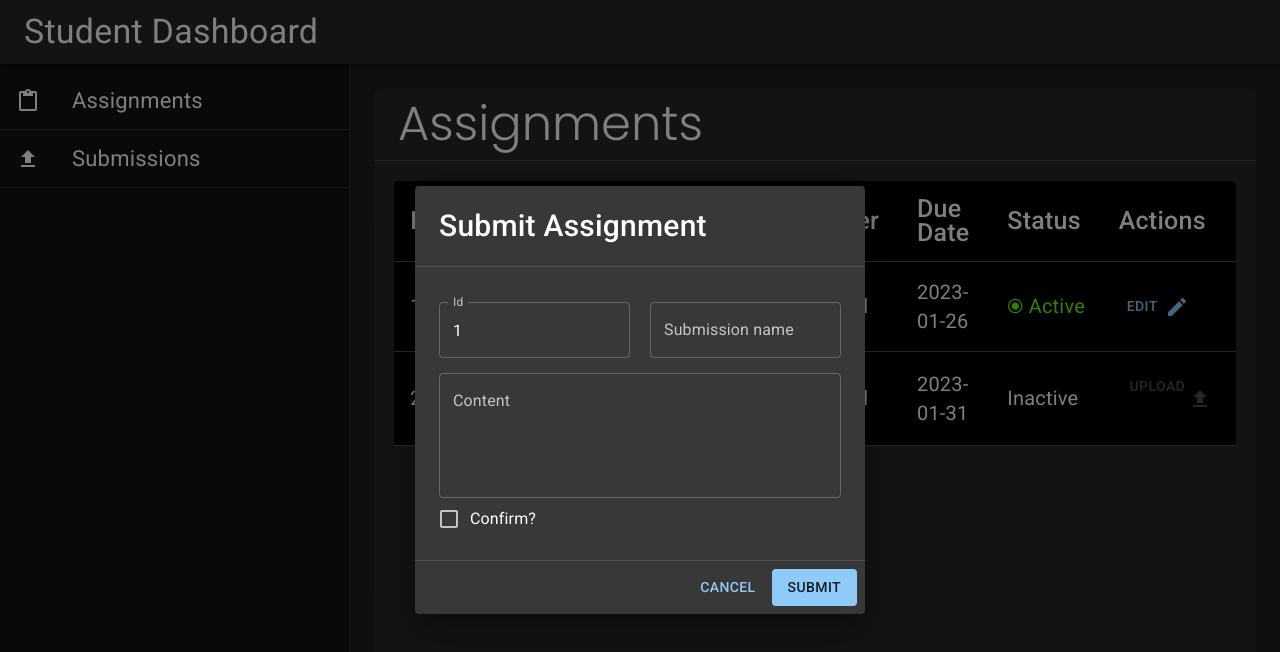
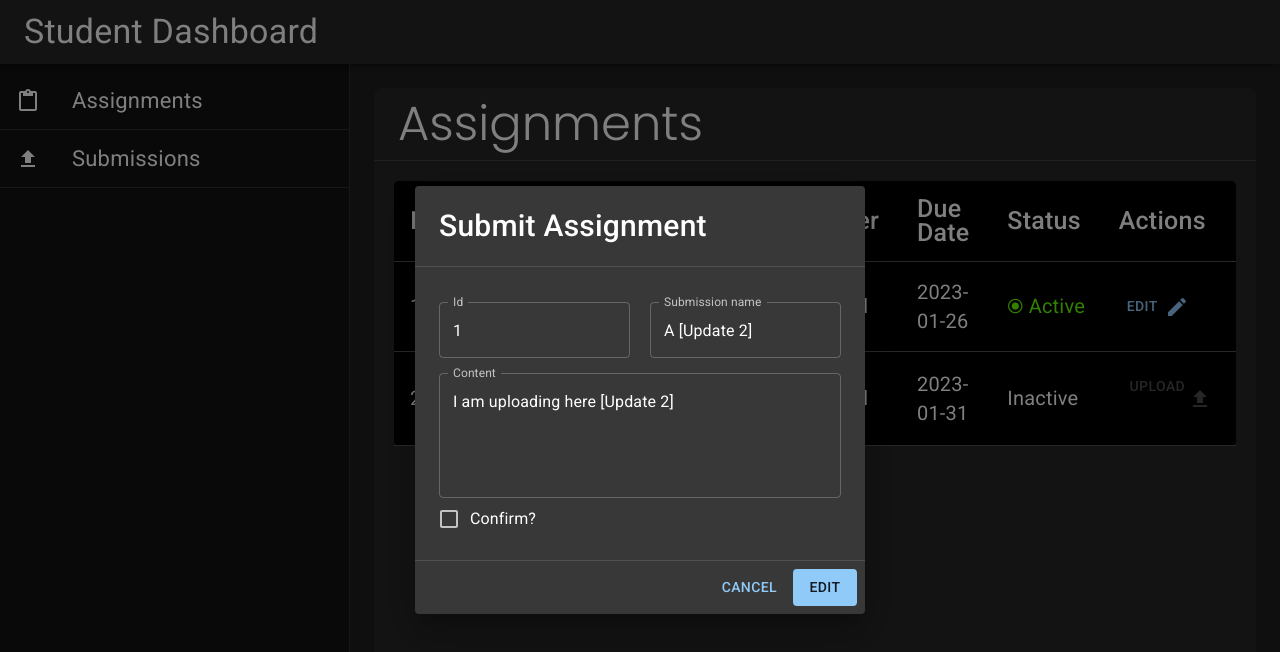
Before and after one commit to WinayGupta777/Assignment_Management, a React (Create React App) app in the folder frontend/: page /student/assignment in a window 1280 px wide. Both pictures are taken after a click on the button "EDIT". Shown: the top 652 px of the page. Built offline with nearby package versions, Linux system fonts and the light colour scheme; data requests are answered from the project's data file.

Commit message:
Edit Button's functionality added; Separate state variable created for that; Bug need to be fix of 'grades';

```diff
--- a/frontend/db.json
+++ b/frontend/db.json
@@ -37,8 +37,8 @@
   "submissions": [
     {
       "id": 1,
-      "subName": "Assignment  1",
-      "content": "I am uploading here",
+      "subName": "A [Update 2]",
+      "content": "I am uploading here [Update 2]",
       "grades": 10,
       "student": "Vinay Gupta"
     }
--- a/frontend/src/components/student/UploadAssignment.js
+++ b/frontend/src/components/student/UploadAssignment.js
@@ -3,28 +3,50 @@ import { Box, Button, Checkbox, Dialog, DialogActions, DialogContent, DialogTitl
 import { Edit, Upload } from '@mui/icons-material';
 import axios from 'axios';
 
-const UploadAssignment =  (props) => {
+const UploadAssignment = (props) => {
     const [open, setOpen] = React.useState(false);
+    const [submissionDone, setSubmissionDone] = React.useState(false);
     const [formData, setFormData] = React.useState({
         id: props.row.id,
         subName: '',
+        grades: 0,
         content: '',
         student: 'Vinay Gupta' // This name will be set when Teacher logins
     });
+    const [editedFormData, setEditedFormData] = React.useState({
+        id: props.row.id,
+        subName: '',
+        grades: 0,
+        content: '',
+    });
 
-    const handleClickOpen = () => { setOpen(true); };
+    const handleClickOpen = async (button) => {
+        if (button === "edit") {
+            const res = await axios.get('http://localhost:4000/submissions/' + props.row.id);
+            setEditedFormData(res.data);
+            console.log("On edit:", res.data);
+        }
+        setOpen(true);
+    };
     const handleClose = () => { setOpen(false); };
 
-    const handleChange = (event) => {
-        setFormData({
-            ...formData,
-            [event.target.name]: event.target.value
-        });
+    const handleChange = (event, isFor) => {
+        if (isFor === "edit") {
+            setEditedFormData({
+                ...editedFormData,
+                [event.target.name]: event.target.value
+            })
+        } else {
+            setFormData({
+                ...formData,
+                [event.target.name]: event.target.value
+            });
+        }
     }
 
     const handleSubmit = (event) => {
         event.preventDefault();
-        console.log(formData);
+        console.log("SUBMIT -> Upload button", formData);
         // code to submit form data to the server
         axios.post("http://localhost:4000/submissions", formData)
             .then((res) => {
@@ -33,7 +55,17 @@ const UploadAssignment =  (props) => {
             }).catch((err) => console.log);
     }
 
-    const [submissionDone, setSubmissionDone] = React.useState(false);
+    const handleEditedSubmit = (event) => {
+        event.preventDefault();
+        console.log("SUBMIT -> Edit button:", editedFormData);
+        // code to submit form data to the server
+        axios.put(`http://localhost:4000/submissions/${props.row.id}`, editedFormData)
+            .then((res) => {
+                console.log("Data edited successfully !!", res.data);
+                handleClose();
+            }).catch((err) => console.log);
+    }
+
 
     useEffect(() => {
         const checkSubmission = async () => {
@@ -59,8 +91,8 @@ const UploadAssignment =  (props) => {
             >
                 {JSON.parse(props.row.status) ?
                     (submissionDone ?
-                        <Button onClick={handleClickOpen}> Edit &nbsp; <Edit /> </Button> :
-                        <Button onClick={handleClickOpen}> Upload &nbsp; <Upload /> </Button>
+                        <Button onClick={() => handleClickOpen("edit")}> Edit &nbsp; <Edit /> </Button> :
+                        <Button onClick={() => handleClickOpen("upload")}> Upload &nbsp; <Upload /> </Button>
                     ) :
                     <Button disabled> Upload &nbsp; <Upload /> </Button>}
             </Box>
@@ -68,21 +100,22 @@ const UploadAssignment =  (props) => {
             <Dialog open={open} onClose={handleClose}>
                 <DialogTitle sx={{ fontSize: 30 }}>Submit Assignment</DialogTitle>
                 <Divider />
-                <Box component="form" onSubmit={handleSubmit} sx={{ width: '450px' }}>
+                <Box component="form" onSubmit={submissionDone ? handleEditedSubmit : handleSubmit} sx={{ width: '450px' }}>
                     <DialogContent>
                         <Box className="row" >
                             <TextField
                                 label="Id"
                                 name="id"
                                 type="number"
-                                defaultValue={props.row.id}
-                                onChange={handleChange}
+                                value={props.row.id}
+                                onChange={submissionDone ? (e) => handleChange(e,"edit") : (e) => handleChange(e,"upload")}
                             />
                             <TextField
                                 label="Submission name"
                                 name="subName"
                                 placeholder='Assignment 1'
-                                onChange={handleChange}
+                                defaultValue={submissionDone ? editedFormData.subName : null}
+                                onChange={submissionDone ? (e) => handleChange(e,"edit") : (e) => handleChange(e,"upload")}
                             />
                         </Box>
                         <Box className="row">
@@ -92,7 +125,8 @@ const UploadAssignment =  (props) => {
                                 rows={4}
                                 label="Content"
                                 name="content"
-                                onChange={handleChange}
+                                defaultValue={submissionDone ? editedFormData.content : null}
+                                onChange={submissionDone ? (e) => handleChange(e,"edit") : (e) => handleChange(e,"upload")}
                             />
                         </Box>
                         <FormControlLabel control={<Checkbox />} label="Confirm?" name='confirm' />
@@ -103,7 +137,7 @@ const UploadAssignment =  (props) => {
                         <Button onClick={handleClose}>Cancel</Button>
                         <Button variant="contained" disableElevation type="submit"
                             sx={{ '&:hover': { color: 'black', backgroundColor: '#ffa500' } }}
-                        >Submit</Button>
+                        >{submissionDone ? "Edit" : "Upload"}</Button>
                     </DialogActions>
                 </Box>
             </Dialog>
```
